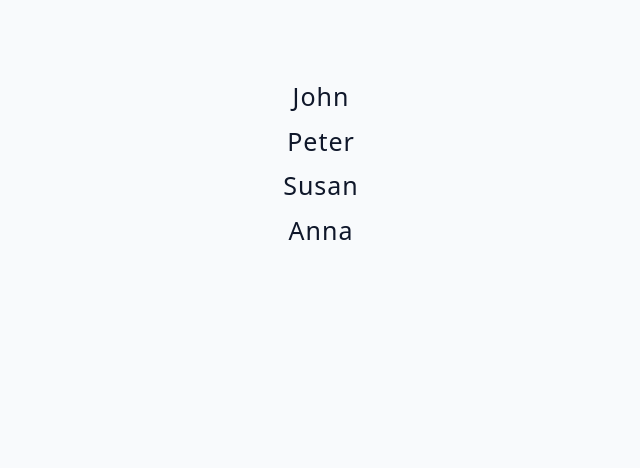
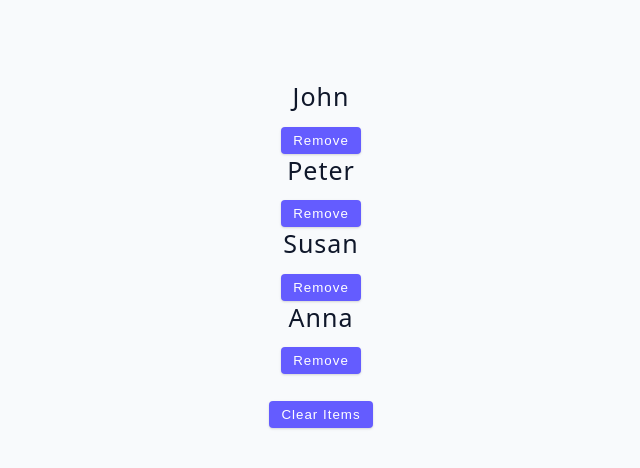
Before and after one commit to vinothsmart/react18, a React (Vite) app: page / in a window 1280 px wide. Shown: the top 468 px of the page, without its empty margins (319-959 px from the left). Built offline with nearby package versions, Linux system fonts and the light colour scheme.

Commit message:
rm and clear items

```diff
--- a/src/tutorial/01-useState/starter/03-useState-array.jsx
+++ b/src/tutorial/01-useState/starter/03-useState-array.jsx
@@ -2,21 +2,27 @@ import { useState } from 'react';
 import { data } from '../../../data';
 
 const UseStateArray = () => {
-  var array = [1, 2, 3, 4, 5];
-  var array2 = array;
-
-  array = [];
-
-  console.log(array); // [ ];
-  console.log(array2); // [ 1, 2, 3, 4, 5 ]
   const [pepople, setPeople] = useState(data);
+  const removeItem = (id) => {
+    let newPeople = pepople.filter((person) => person.id !== id);
+    setPeople(newPeople);
+  };
+  const clearItems = () => {
+    setPeople([]);
+  };
   return (
     <>
-      {pepople.map((person) => (
-        <div key={person.id}>
-          <h4>{person.name}</h4>
+      {pepople.map(({ id, name }) => (
+        <div key={id}>
+          <h4>{name}</h4>
+          <button className='btn' onClick={() => removeItem(id)}>
+            remove
+          </button>
         </div>
       ))}
+      <button className='btn' style={{ marginTop: '2em' }} onClick={clearItems}>
+        clear items
+      </button>
     </>
   );
 };
```
